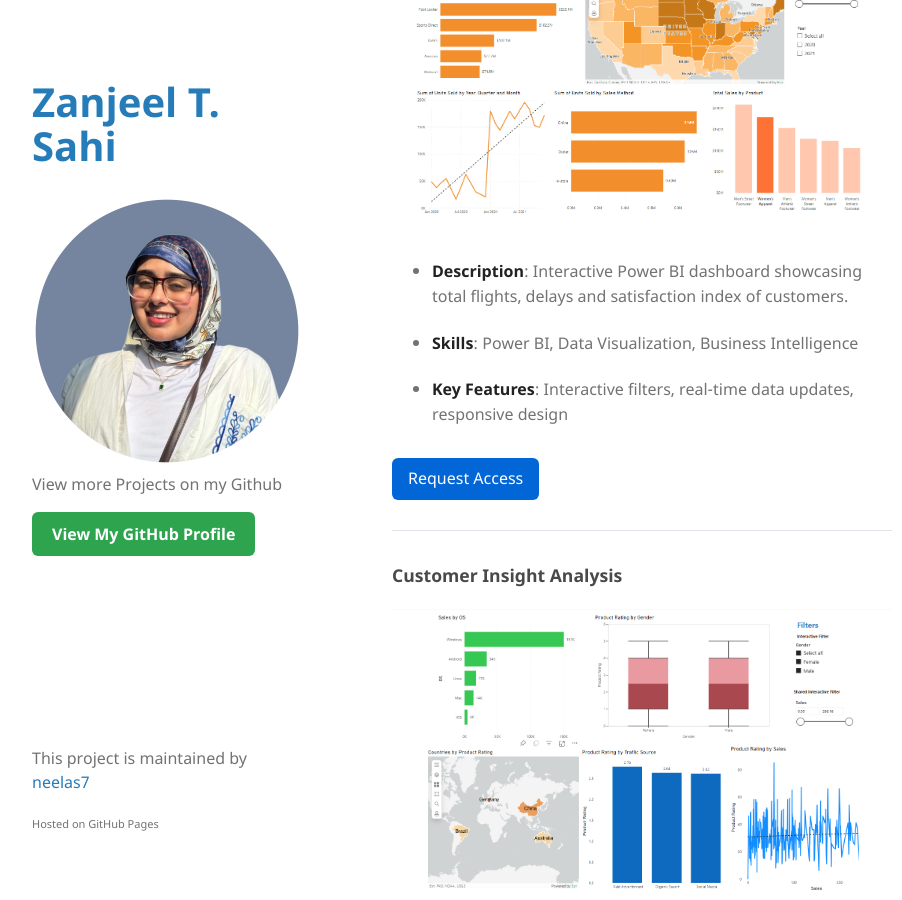
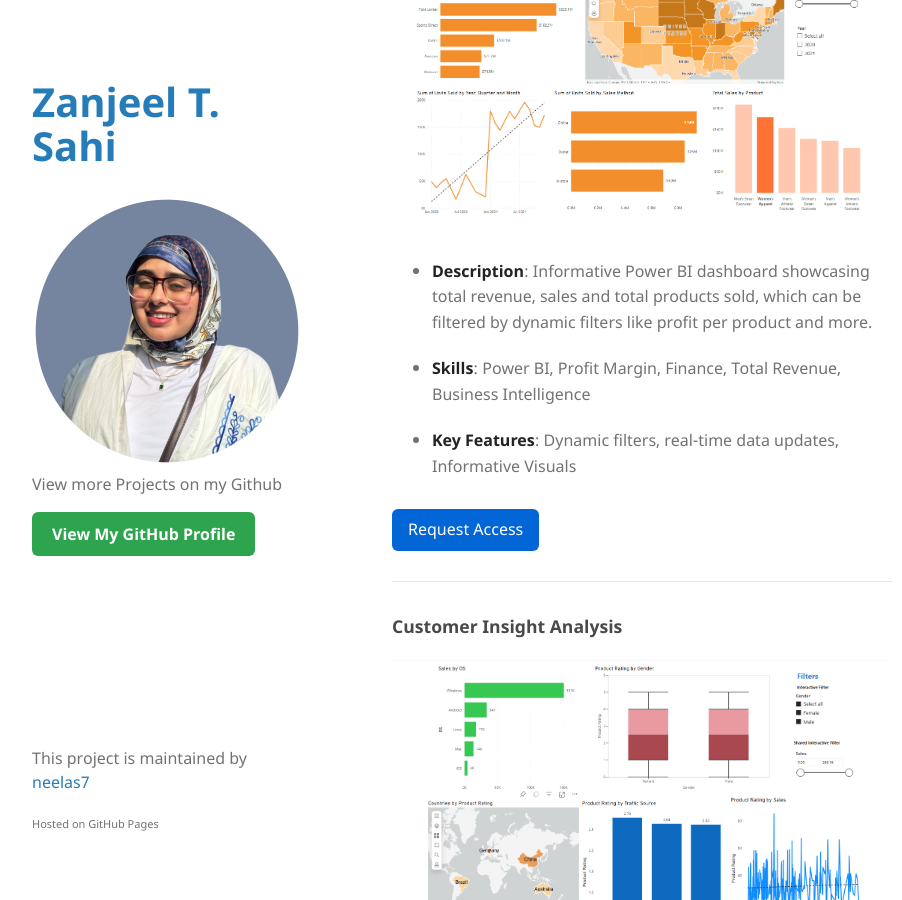
Before and after one commit to neelas7/portfolio, a Jekyll site: the page built from index.md, in a window 1280 px wide and 900 px high, scrolled down 8193 px. Shown: the whole window, without its empty margins (208-1110 px from the left). Built offline with Jekyll 4.4.1, drawn with Linux system fonts in a browser that asks for light colours.

Commit message:
power bi dashboard addition

```diff
--- a/index.md
+++ b/index.md
@@ -535,11 +535,11 @@ Here you'll find a collection of my projects in data analysis, machine learning,
 
 <img src="./assets/img/Sales-PB.png"  alt="Adidas Insights Data Analysis">
 
-* **Description**: Interactive Power BI dashboard showcasing total flights, delays and satisfaction index of customers.
+* **Description**: Informative Power BI dashboard showcasing total revenue, sales and total products sold, which can be filtered by dynamic filters like profit per product and more.
 
-* **Skills**: Power BI, Data Visualization, Business Intelligence
+* **Skills**: Power BI, Profit Margin, Finance, Total Revenue,  Business Intelligence
 
-* **Key Features**: Interactive filters, real-time data updates, responsive design
+* **Key Features**: Dynamic filters, real-time data updates, Informative Visuals
 
 [Request Access](mailto:zanjeel123@gmail.com){: .project-button}
 
```
